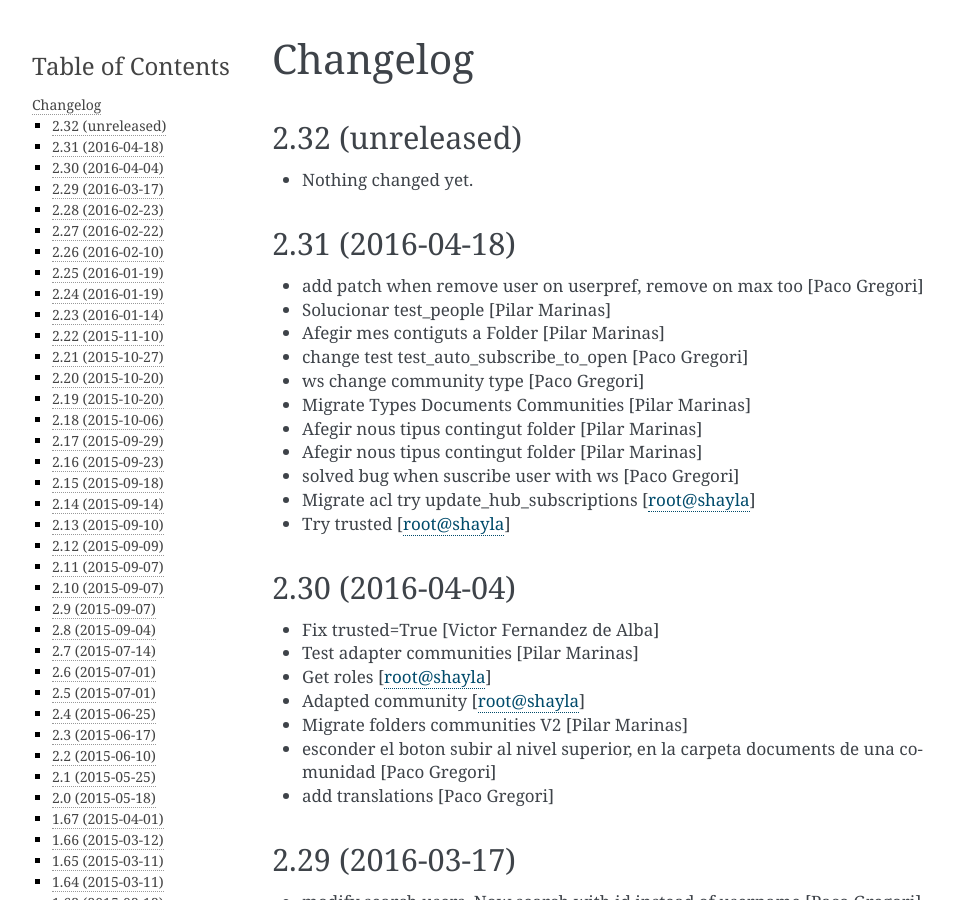
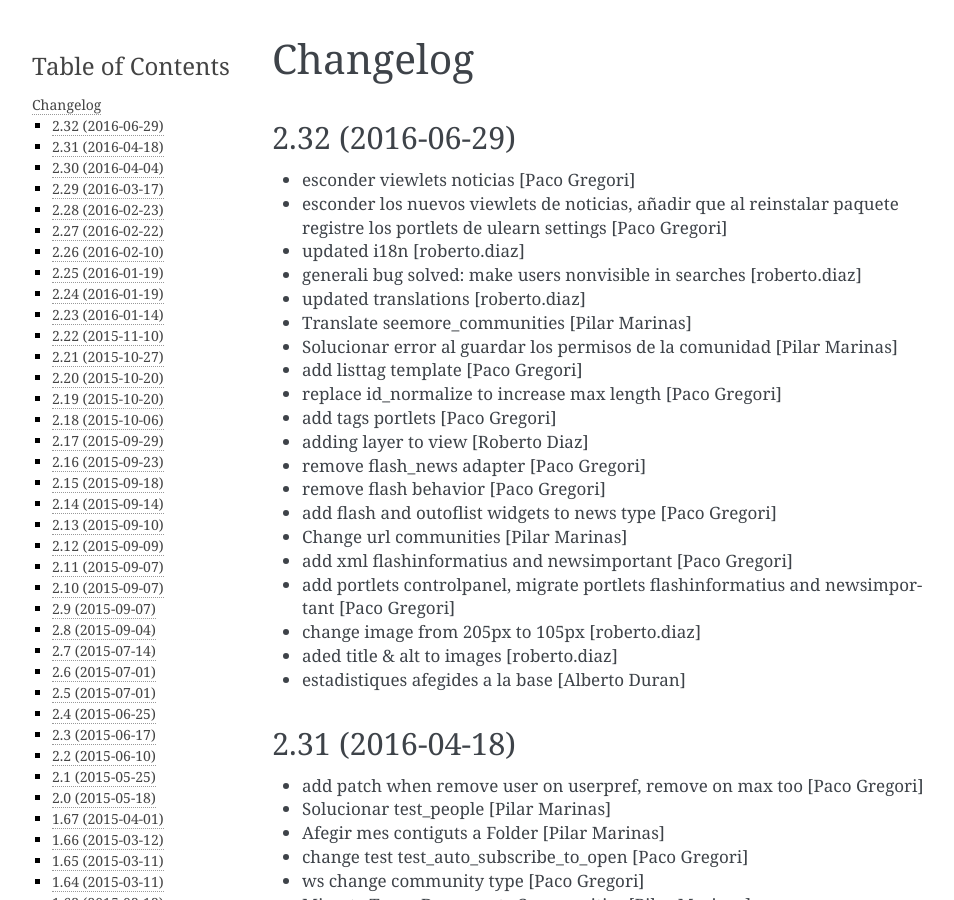
Before and after one commit to UPCnet/ulearn.core, a Sphinx documentation site: the page built from docs/HISTORY.rst, in a window 1280 px wide and 900 px high. Shown: the whole window, without its empty margins (148-1102 px from the left). Built offline with Sphinx 7.4.7, drawn with Linux system fonts in a browser that asks for light colours; pages that are not in the unit, such as notebooks, are missing from menus.

Commit message:
Preparing release 2.32

```diff
--- a/docs/HISTORY.rst
+++ b/docs/HISTORY.rst
@@ -1,11 +1,29 @@
 Changelog
 =========
 
-2.32 (unreleased)
+2.32 (2016-06-29)
 -----------------
 
-- Nothing changed yet.
-
+* esconder viewlets noticias [Paco Gregori]
+* esconder los nuevos viewlets de noticias, añadir que al reinstalar paquete registre los portlets de ulearn settings [Paco Gregori]
+* updated i18n [roberto.diaz]
+* generali bug solved: make users nonvisible in searches [roberto.diaz]
+* updated translations [roberto.diaz]
+* Translate seemore_communities [Pilar Marinas]
+* Solucionar error al guardar los permisos de la comunidad [Pilar Marinas]
+* add listtag template [Paco Gregori]
+* replace id_normalize to increase max length [Paco Gregori]
+* add tags portlets [Paco Gregori]
+* adding layer to view [Roberto Diaz]
+* remove flash_news adapter [Paco Gregori]
+* remove flash behavior [Paco Gregori]
+* add flash and outoflist widgets to news type [Paco Gregori]
+* Change url communities [Pilar Marinas]
+* add xml flashinformatius and newsimportant [Paco Gregori]
+* add portlets controlpanel, migrate portlets flashinformatius and newsimportant [Paco Gregori]
+* change image from 205px to 105px [roberto.diaz]
+* aded title & alt to images [roberto.diaz]
+* estadistiques afegides a la base [Alberto Duran]
 
 2.31 (2016-04-18)
 -----------------
--- a/setup.py
+++ b/setup.py
@@ -1,7 +1,7 @@
 from setuptools import setup, find_packages
 import os
 
-version = '2.32.dev0'
+version = '2.32'
 
 README = open('README.rst').read()
 HISTORY = open(os.path.join('docs', 'HISTORY.rst')).read()
```
